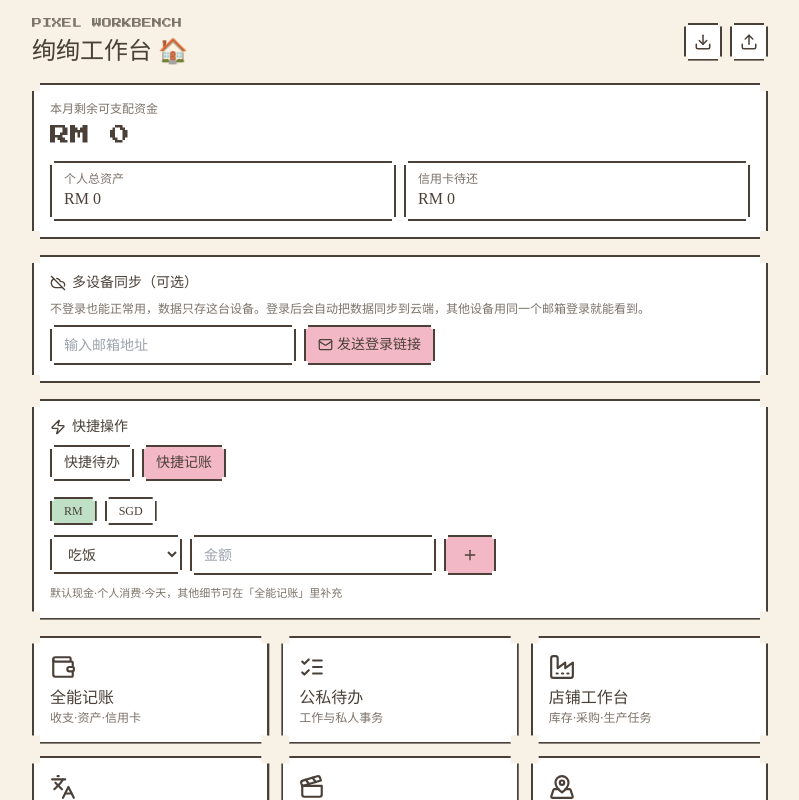
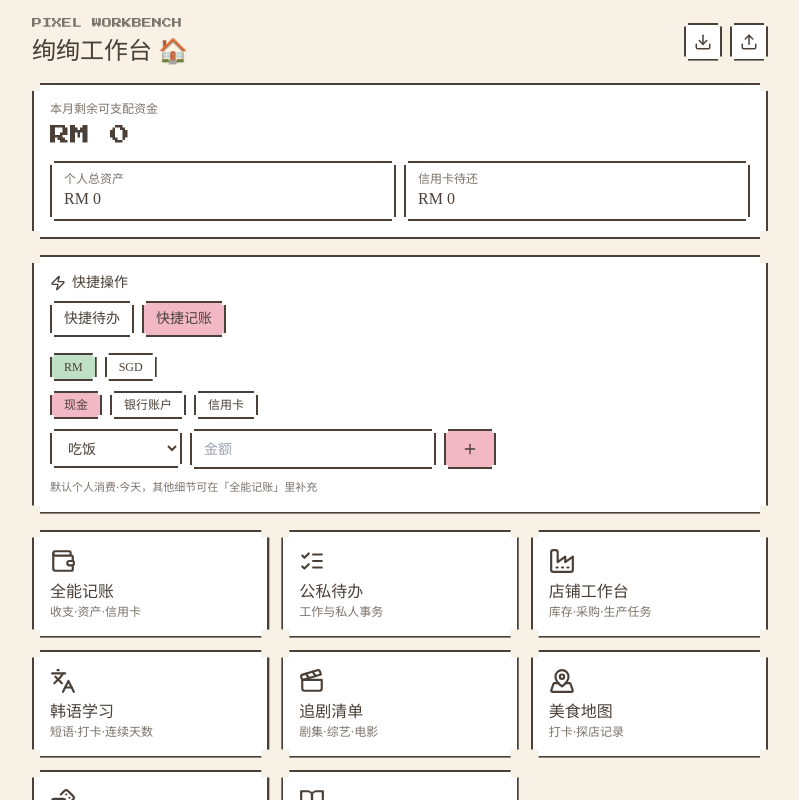
Before and after one commit to jeflynn97/pixel-workbench, a React (Vite) app: page / in a window 1280 px wide. Both pictures are taken after a click on the button "快捷记账". Shown: the top 800 px of the page, without its empty margins (240-1039 px from the left). Built offline with nearby package versions, Linux system fonts and the light colour scheme; a web font is replaced by a local one.

Commit message:
Refactor Home component to include pay methods

```diff
--- a/src/pages/Home.jsx
+++ b/src/pages/Home.jsx
@@ -8,8 +8,7 @@ import { useLocalData } from '../lib/useLocalData.js'
 import { computeCreditCard, computeTotalAssets, computeMonthSummary } from '../lib/financeCalc.js'
 import { exportAllData, importAllData } from '../lib/storage.js'
 import { genId, todayStr } from '../lib/utils.js'
-import { DEFAULT_EXPENSE_CATEGORIES, CURRENCIES } from '../lib/seed.js'
-import AccountSync from '../components/AccountSync.jsx'
+import { DEFAULT_EXPENSE_CATEGORIES, CURRENCIES, PAY_METHODS } from '../lib/seed.js'
 
 const MODULES = [
   { key: 'finance', name: '全能记账', desc: '收支·资产·信用卡', icon: Wallet, color: 'bg-pink' },
@@ -101,8 +100,6 @@ export default function Home({ onNavigate }) {
         )}
       </Card>
 
-      <AccountSync />
-
       <QuickActions showToast={showToast} />
 
       <div className="grid grid-cols-2 sm:grid-cols-3 gap-3">
@@ -145,6 +142,7 @@ function QuickActions({ showToast }) {
     category: expenseCategories[0]?.name || '吃饭',
     amount: '',
     currency: 'RM',
+    payMethod: 'cash',
   })
 
   function addTodo() {
@@ -159,7 +157,7 @@ function QuickActions({ showToast }) {
     setTransactions([{
       id: genId(),
       date: todayStr(),
-      payMethod: 'cash',
+      payMethod: expForm.payMethod,
       isPublic: false,
       currency: expForm.currency,
       category: expForm.category,
@@ -206,6 +204,13 @@ function QuickActions({ showToast }) {
             ))}
           </div>
           <div className="flex gap-2">
+            {PAY_METHODS.map((p) => (
+              <Tag key={p.id} active={expForm.payMethod === p.id} onClick={() => setExpForm({ ...expForm, payMethod: p.id })}>
+                {p.label}
+              </Tag>
+            ))}
+          </div>
+          <div className="flex gap-2">
             <Select value={expForm.category} onChange={(e) => setExpForm({ ...expForm, category: e.target.value })} className="flex-1">
               {expenseCategories.map((c) => <option key={c.id} value={c.name}>{c.name}</option>)}
             </Select>
@@ -217,7 +222,7 @@ function QuickActions({ showToast }) {
             />
             <Button onClick={addExpense}><Plus size={16} /></Button>
           </div>
-          <p className="text-[11px] text-stone2-darker">默认现金·个人消费·今天，其他细节可在「全能记账」里补充</p>
+          <p className="text-[11px] text-stone2-darker">默认个人消费·今天，其他细节可在「全能记账」里补充</p>
         </div>
       )}
     </Card>
```
